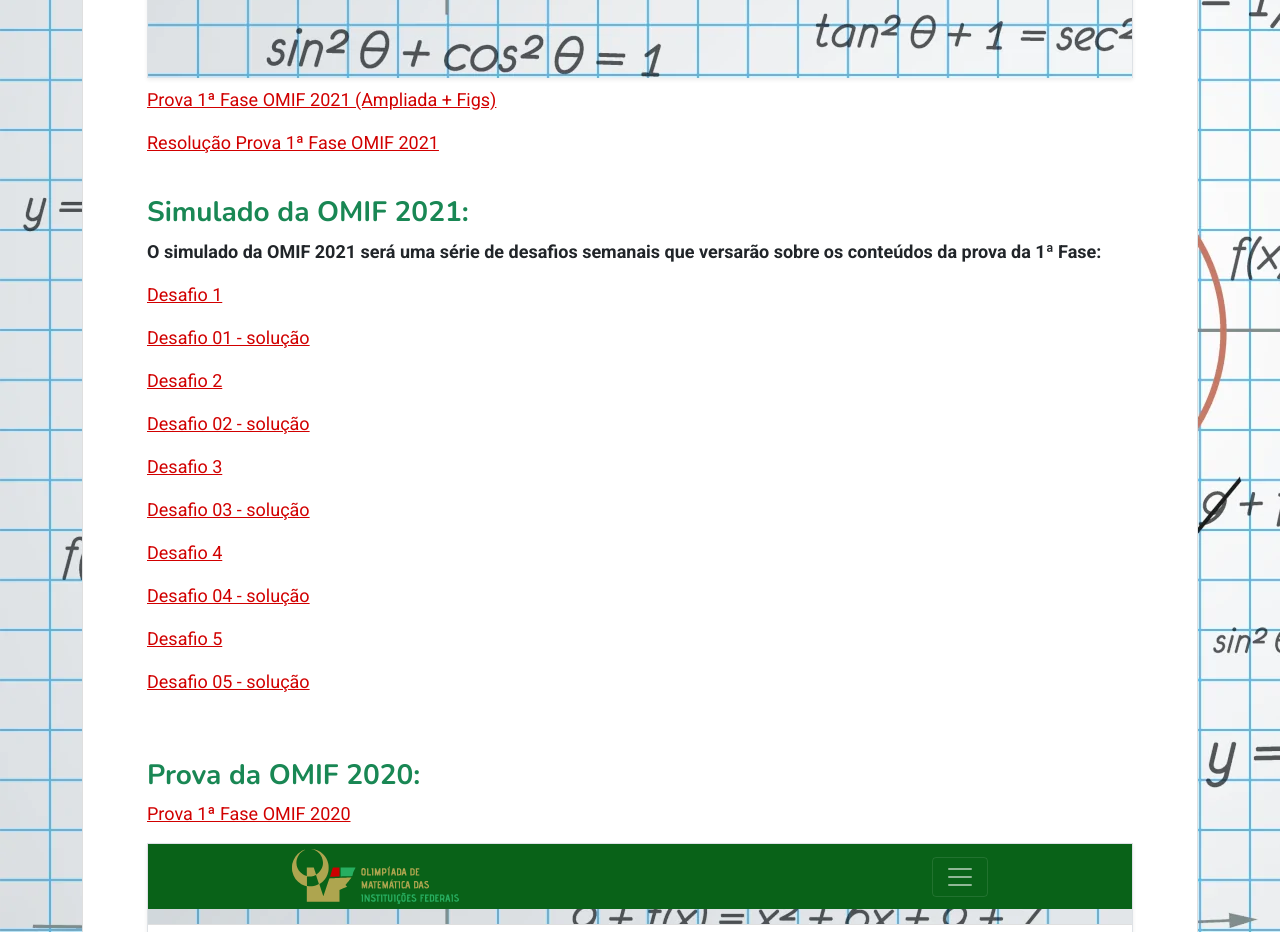
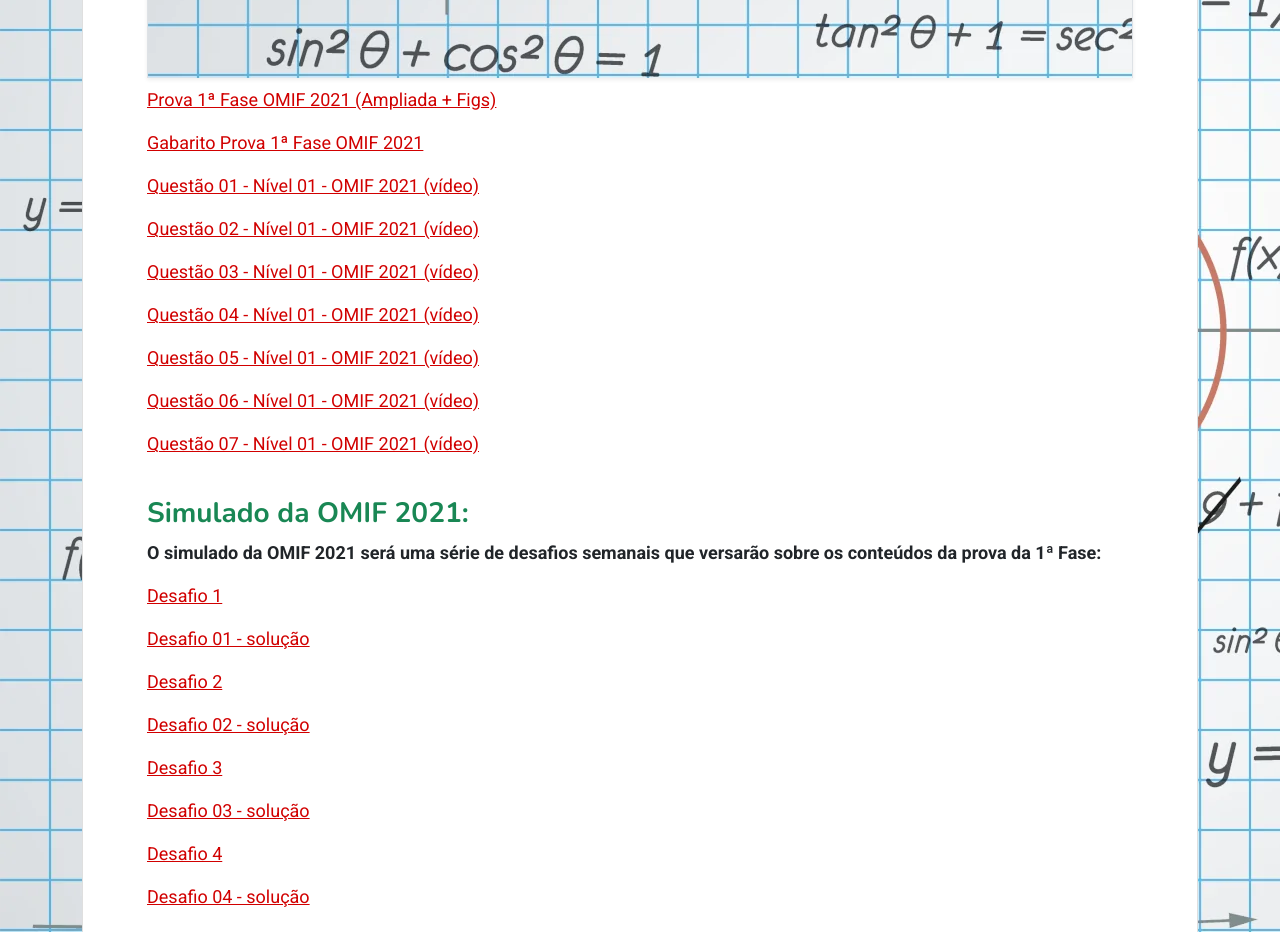
Before and after one commit to hansmboron/omif_vue, a Vue app: page /estudo in a window 1280 px wide. Shown: the part 800-1732 px from the top of the page. Built offline with nearby package versions, Linux system fonts and the light colour scheme.

Commit message:
add video modal

```diff
--- a/src/components/Carrosel.vue
+++ b/src/components/Carrosel.vue
@@ -65,7 +65,7 @@
             <h4 style="text-shadow: 2px 2px #000">
               Utilize nossos
               <router-link to="estudo">Materiais de Estudo</router-link> para
-              fazer simulados e desafios para se preparar para a OMIF 2021
+              fazer simulados e desafios para se preparar para a OMIF 2022
             </h4>
           </div>
         </div>
--- /dev/null
+++ b/src/components/VideoModal.vue
@@ -0,0 +1,56 @@
+<template>
+  <div
+    class="modal fade"
+    :id="idmodal"
+    tabindex="-1"
+    aria-labelledby="videoModalLabel"
+    aria-hidden="true"
+  >
+    <div class="modal-dialog modal-lg">
+      <div class="modal-content bg-dark">
+        <div class="modal-header">
+          <h5 class="modal-title text-white" id="videoModalLabel">
+            {{ name }}
+          </h5>
+          <button
+            type="button"
+            class="btn-close btn-close-white"
+            data-bs-dismiss="modal"
+            aria-label="Close"
+          ></button>
+        </div>
+        <div class="modal-body">
+          <div class="ratio ratio-16x9 mb-2">
+            <iframe
+              class="border shadow-sm"
+              :src="videoUrl"
+              title="YouTube video player"
+              allow="accelerometer; autoplay; clipboard-write; encrypted-media; picture-in-picture"
+              allowfullscreen
+            >
+            </iframe>
+          </div>
+          <!-- <div class="modal-footer">
+            <button
+              type="button"
+              class="btn btn-secondary"
+              data-bs-dismiss="modal"
+            >
+              Fechar
+            </button>
+          </div> -->
+        </div>
+      </div>
+    </div>
+  </div>
+</template>
+<script>
+export default {
+  name: "videoModal",
+  props: {
+    videoUrl: String,
+    name: String,
+    idmodal: String,
+  },
+};
+</script>
--- a/src/views/Estudos.vue
+++ b/src/views/Estudos.vue
@@ -46,8 +46,78 @@
               href="pdf/Prova_-_1_Fase_-_OMIF_2021_-_versão Final_-_Com_as_Respostas.pdf"
               target="_blank"
               rel="noopener"
-              >Resolução Prova 1ª Fase OMIF 2021
+              >Gabarito Prova 1ª Fase OMIF 2021
             </a>
+          </p>
+          <p>
+            <a
+              data-bs-toggle="modal"
+              data-bs-target="#video1"
+              href="#"
+              rel="noopener"
+              target="_blank"
+              >Questão 01 - Nível 01 - OMIF 2021 (vídeo)</a
+            >
+          </p>
+          <p>
+            <a
+              data-bs-toggle="modal"
+              data-bs-target="#video2"
+              href="#"
+              rel="noopener"
+              target="_blank"
+              >Questão 02 - Nível 01 - OMIF 2021 (vídeo)</a
+            >
+          </p>
+          <p>
+            <a
+              data-bs-toggle="modal"
+              data-bs-target="#video3"
+              href="#"
+              rel="noopener"
+              target="_blank"
+              >Questão 03 - Nível 01 - OMIF 2021 (vídeo)</a
+            >
+          </p>
+          <p>
+            <a
+              data-bs-toggle="modal"
+              data-bs-target="#video4"
+              href="#"
+              rel="noopener"
+              target="_blank"
+              >Questão 04 - Nível 01 - OMIF 2021 (vídeo)</a
+            >
+          </p>
+          <p>
+            <a
+              data-bs-toggle="modal"
+              data-bs-target="#video5"
+              href="#"
+              rel="noopener"
+              target="_blank"
+              >Questão 05 - Nível 01 - OMIF 2021 (vídeo)</a
+            >
+          </p>
+          <p>
+            <a
+              data-bs-toggle="modal"
+              data-bs-target="#video6"
+              href="#"
+              rel="noopener"
+              target="_blank"
+              >Questão 06 - Nível 01 - OMIF 2021 (vídeo)</a
+            >
+          </p>
+          <p>
+            <a
+              data-bs-toggle="modal"
+              data-bs-target="#video7"
+              href="#"
+              rel="noopener"
+              target="_blank"
+              >Questão 07 - Nível 01 - OMIF 2021 (vídeo)</a
+            >
           </p>
           <br />
 
@@ -268,12 +338,6 @@
               >Prova 1ª Fase OMIF 2019</a
             >
           </p>
-          <!-- <div class="ratio ratio-16x9 mb-2">
-            <iframe
-              class="border shadow-sm"
-              src="pdf/prova_omif_2019_1fase.pdf"
-            ></iframe>
-          </div> -->
           <p>
             <a href="pdf/OMIF-2019-Gabarito.pdf" target="_blank" rel="noopener"
               >Gabarito Prova 1ª Fase OMIF 2019</a
@@ -295,12 +359,6 @@
               >Prova 2ª Fase OMIF 2019</a
             >
           </p>
-          <!-- <div class="ratio ratio-16x9 mb-2">
-            <iframe
-              class="border shadow-sm"
-              src="pdf/Caderno de Questões - 2ª Fase - OMIF - 2019 - versão Final.pdf"
-            ></iframe>
-          </div> -->
           <p>
             <a
               href="pdf/Resolução - 2ª Fase - OMIF - 2019.pdf"
@@ -332,12 +390,6 @@
               >Prova 1ª Fase OMIF 2018</a
             >
           </p>
-          <!-- <div class="ratio ratio-16x9 mb-2">
-            <iframe
-              class="border shadow-sm"
-              src="pdf/primeira_fase_2018.pdf"
-            ></iframe>
-          </div> -->
           <p>
             <a
               href="pdf/gabarito_primeira_fase_2018.pdf"
@@ -362,12 +414,6 @@
               >Prova 2ª Fase OMIF 2018</a
             >
           </p>
-          <!-- <div class="ratio ratio-16x9 mb-2">
-            <iframe
-              class="border shadow-sm"
-              src="pdf/Caderno de Questões - 2ª Fase - OMIF - 2018.pdf"
-            ></iframe>
-          </div> -->
           <p>
             <a
               href="pdf/Resolução - 2ª Fase - OMIF - 2018.pdf"
@@ -407,11 +453,47 @@
       </section>
     </div>
   </main>
+  <VideoModal
+    :videoUrl="'https://www.youtube.com/embed/N2wcLkFUQNY'"
+    :name="'Questão 01 - Nível 01 - OMIF 2021 - Resolução em Libras'"
+    :idmodal="'video1'"
+  ></VideoModal>
+  <VideoModal
+    :videoUrl="'https://www.youtube.com/embed/7EzX3ZrCAwM'"
+    :name="'Questão 02 - Nível 01 - OMIF 2021 - Resolução em Libras'"
+    :idmodal="'video2'"
+  ></VideoModal>
+  <VideoModal
+    :videoUrl="'https://www.youtube.com/embed/yAAQAP3n_vA'"
+    :name="'Questão 03 - Nível 01 - OMIF 2021 - Resolução em Libras'"
+    :idmodal="'video3'"
+  ></VideoModal>
+  <VideoModal
+    :videoUrl="'https://www.youtube.com/embed/7S5whwNsHSs'"
+    :name="'Questão 04 - Nível 01 - OMIF 2021 - Resolução em Libras'"
+    :idmodal="'video4'"
+  ></VideoModal>
+  <VideoModal
+    :videoUrl="'https://www.youtube.com/embed/w5OPrdkQ-sY'"
+    :name="'Questão 05 - Nível 01 - OMIF 2021 - Resolução em Libras'"
+    :idmodal="'video5'"
+  ></VideoModal>
+  <VideoModal
+    :videoUrl="'https://www.youtube.com/embed/cI581MwvUEo'"
+    :name="'Questão 06 - Nível 01 - OMIF 2021 - Resolução em Libras'"
+    :idmodal="'video6'"
+  ></VideoModal>
+  <VideoModal
+    :videoUrl="'https://www.youtube.com/embed/cnd0NJ8XejQ'"
+    :name="'Questão 07 - Nível 01 - OMIF 2021 - Resolução em Libras'"
+    :idmodal="'video7'"
+  ></VideoModal>
 </template>
 
 
 <script>
 import Games from "../components/Games.vue";
+import VideoModal from "../components/VideoModal.vue";
 export default {
   name: "Estudos",
   data() {
@@ -421,6 +503,7 @@
   },
   components: {
     Games,
+    VideoModal,
   },
 };
 </script>
```
